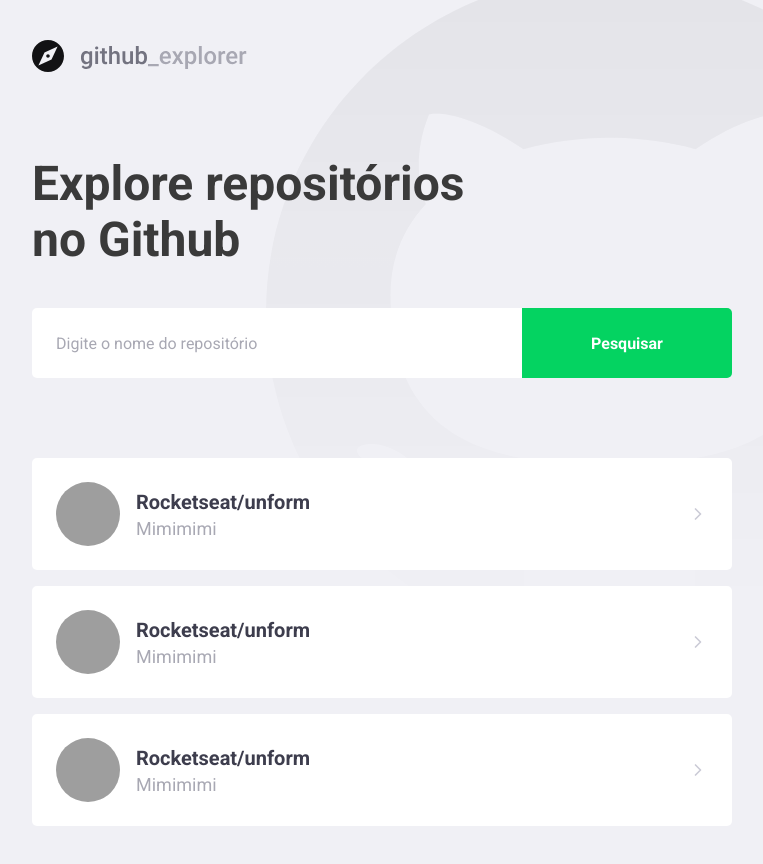
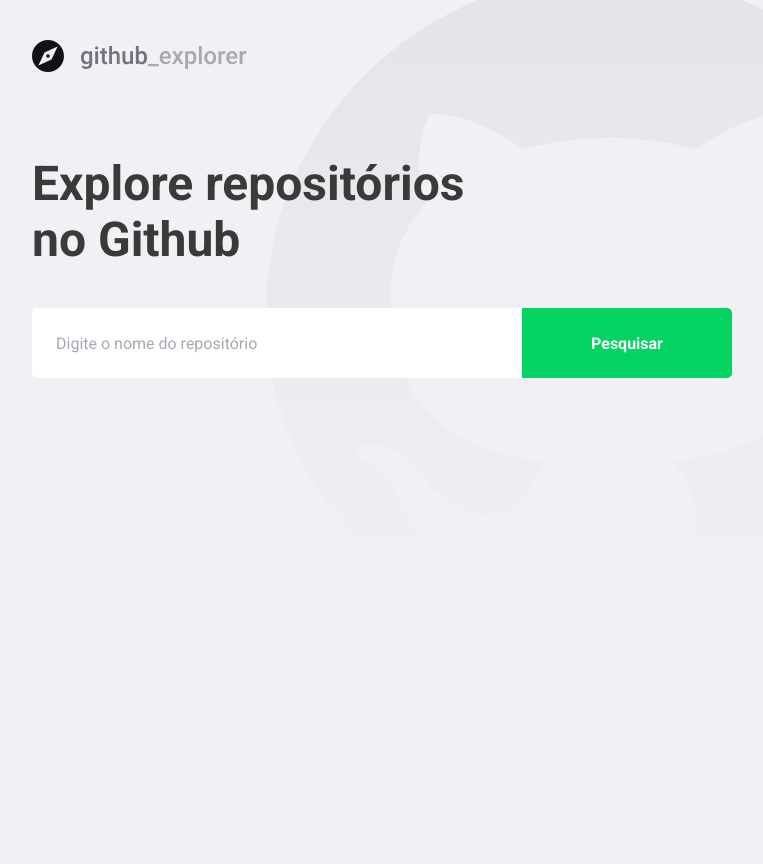
Before and after one commit to VictorSieli/primeiro-projeto-react, a React (Create React App) app: page / in a window 1280 px wide. Shown: the whole page, without its empty margins (148-911 px from the left). After the commit the page ends 800 px from the top, so only its background shows below. Built offline with nearby package versions, Linux system fonts and the light colour scheme; grey boxes are pictures that could not be loaded.

Commit message:
Conectando a api

```diff
--- a/package.json
+++ b/package.json
@@ -12,6 +12,7 @@
     "@types/react-dom": "^16.9.0",
     "@types/styled-components": "^5.1.1",
     "@typescript-eslint/eslint-plugin": "^3.6.0",
+    "axios": "^0.19.2",
     "eslint-config-airbnb": "^18.2.0",
     "eslint-plugin-import": "2.20.1",
     "eslint-plugin-jsx-a11y": "6.2.3",
--- a/src/pages/Dashboard/index.tsx
+++ b/src/pages/Dashboard/index.tsx
@@ -1,54 +1,63 @@
-import React from 'react';
+import React, { useState, FormEvent } from 'react';
 import { FiChevronRight } from 'react-icons/fi';
+import api from '../../services/api';
 
 import logoImg from '../../assets/logo.svg';
 import { Title, Form, Repositories } from './styles';
 
+interface Repository {
+  full_name: string;
+  description: string;
+  owner: {
+    login: string;
+    avatar_url: string;
+  };
+}
+
 const Dashboard: React.FC = () => {
+  const [newRepo, setNewRepo] = useState('');
+  const [repositories, setRepositories] = useState<Repository[]>([]);
+
+  async function handleAddRepository(
+    event: FormEvent<HTMLFormElement>,
+  ): Promise<void> {
+    event.preventDefault();
+
+    const response = await api.get<Repository>(`repos/${newRepo}`);
+    const repository = response.data;
+
+    setRepositories([...repositories, repository]);
+    setNewRepo('');
+  }
+
   return (
     <>
       <img src={logoImg} alt="Github Explorer" />
       <Title>Explore repositórios no Github</Title>
 
-      <Form>
-        <input placeholder="Digite o nome do repositório" />
+      <Form onSubmit={handleAddRepository}>
+        <input
+          value={newRepo}
+          onChange={e => setNewRepo(e.target.value)}
+          placeholder="Digite o nome do repositório"
+        />
         <button type="submit">Pesquisar</button>
       </Form>
 
       <Repositories>
-        <a href="teste">
+        {repositories.map(repository => (
+          <a key={repository.full_name} href="teste">
             <img
-            src="https://avatars2.githubusercontent.com/u/29362449?s=460&u=b4928f735c6e351a0c702ae8a709d897e7c35a13&v=4"
-            alt="Profile"
+              src={repository.owner.avatar_url}
+              alt={repository.owner.login}
             />
             <div>
-            <strong>Rocketseat/unform</strong>
-            <p>Mimimimi</p>
+              <strong>{repository.full_name}</strong>
+              <p>{repository.description}</p>
             </div>
             <FiChevronRight size={20} />
           </a>
-        <a href="teste">
-          <img
-            src="https://avatars2.githubusercontent.com/u/29362449?s=460&u=b4928f735c6e351a0c702ae8a709d897e7c35a13&v=4"
-            alt="Profile"
-          />
-          <div>
-            <strong>Rocketseat/unform</strong>
-            <p>Mimimimi</p>
-          </div>
-          <FiChevronRight size={20} />
-        </a>
-        <a href="teste">
-          <img
-            src="https://avatars2.githubusercontent.com/u/29362449?s=460&u=b4928f735c6e351a0c702ae8a709d897e7c35a13&v=4"
-            alt="Profile"
-          />
-          <div>
-            <strong>Rocketseat/unform</strong>
-            <p>Mimimimi</p>
-          </div>
-          <FiChevronRight size={20} />
-        </a>
+        ))}
       </Repositories>
     </>
   );
--- a/src/pages/Dashboard/styles.ts
+++ b/src/pages/Dashboard/styles.ts
@@ -76,7 +76,8 @@ export const Repositories = styled.div`
     }
 
     div {
-      margin-left: 16px;
+      margin: 0 16px;
+      flex: 1;
 
       strong {
         font-size: 20px;
--- /dev/null
+++ b/src/services/api.ts
@@ -0,0 +1,7 @@
+import axios from 'axios';
+
+const api = axios.create({
+  baseURL: 'https://api.github.com/',
+});
+
+export default api;
```
Also changed, not shown: .eslintrc.json, 1 other file (tests, documents, lock files or other folders). Lines whose indentation alone changed are shown as unchanged.
